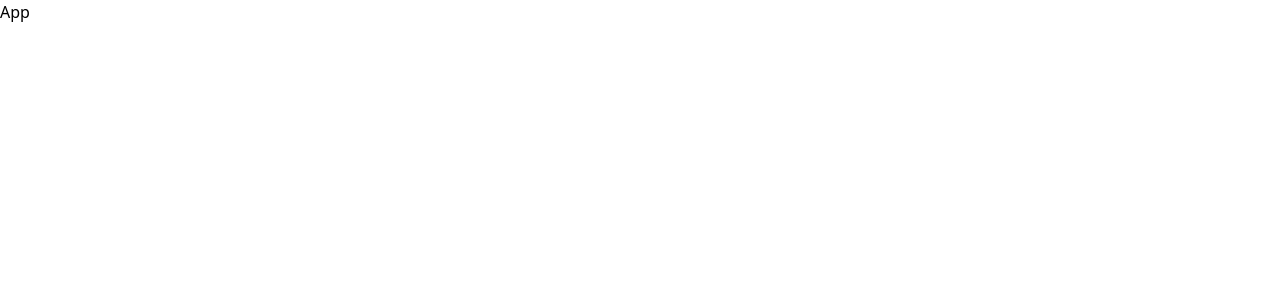
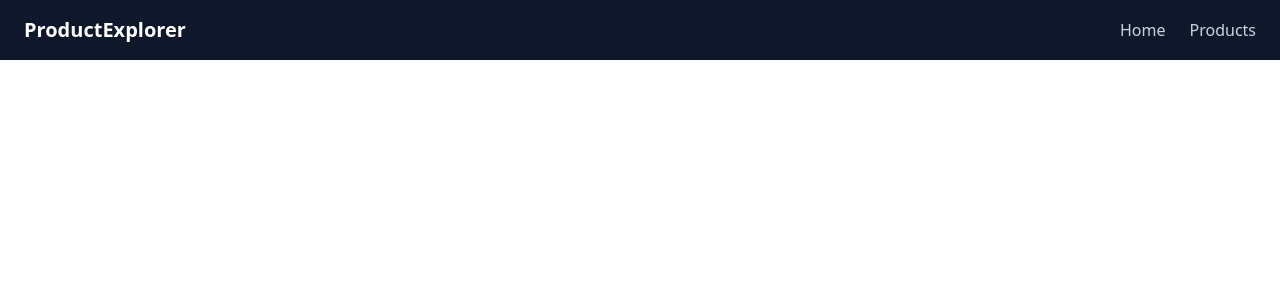
Before and after one commit to techieshruti/SPA_Project_Assesment, a React (Vite) app: page / in a window 1280 px wide. Shown: the top 300 px of the page. Built offline with nearby package versions, Linux system fonts and the light colour scheme.

Commit message:
added navbar

```diff
--- a/package.json
+++ b/package.json
@@ -13,6 +13,7 @@
     "@tailwindcss/vite": "^4.1.18",
     "react": "^19.2.0",
     "react-dom": "^19.2.0",
+    "react-router-dom": "^7.11.0",
     "tailwindcss": "^4.1.18"
   },
   "devDependencies": {
--- a/src/App.jsx
+++ b/src/App.jsx
@@ -1,8 +1,11 @@
 import React from 'react'
+import Navbar from './components/Navbar'
 
 const App = () => {
   return (
-    <div>App</div>
+    <div>
+      <Navbar/>
+    </div>
   )
 }
 
--- a/src/components/Navbar.jsx
+++ b/src/components/Navbar.jsx
@@ -0,0 +1,20 @@
+const Navbar = () => {
+  return (
+    <nav className="bg-slate-900 text-white px-6 py-4 flex items-center justify-between">
+      {/* Logo */}
+      <h1 className="text-xl font-bold">ProductExplorer</h1>
+
+      {/* Links (UI only) */}
+      <div className="flex gap-6">
+        <span className="text-slate-300 hover:text-white cursor-pointer">
+          Home
+        </span>
+        <span className="text-slate-300 hover:text-white cursor-pointer">
+          Products
+        </span>
+      </div>
+    </nav>
+  );
+};
+
+export default Navbar;
```
Also changed, not shown: 1 other file (tests, documents, lock files or other folders).
